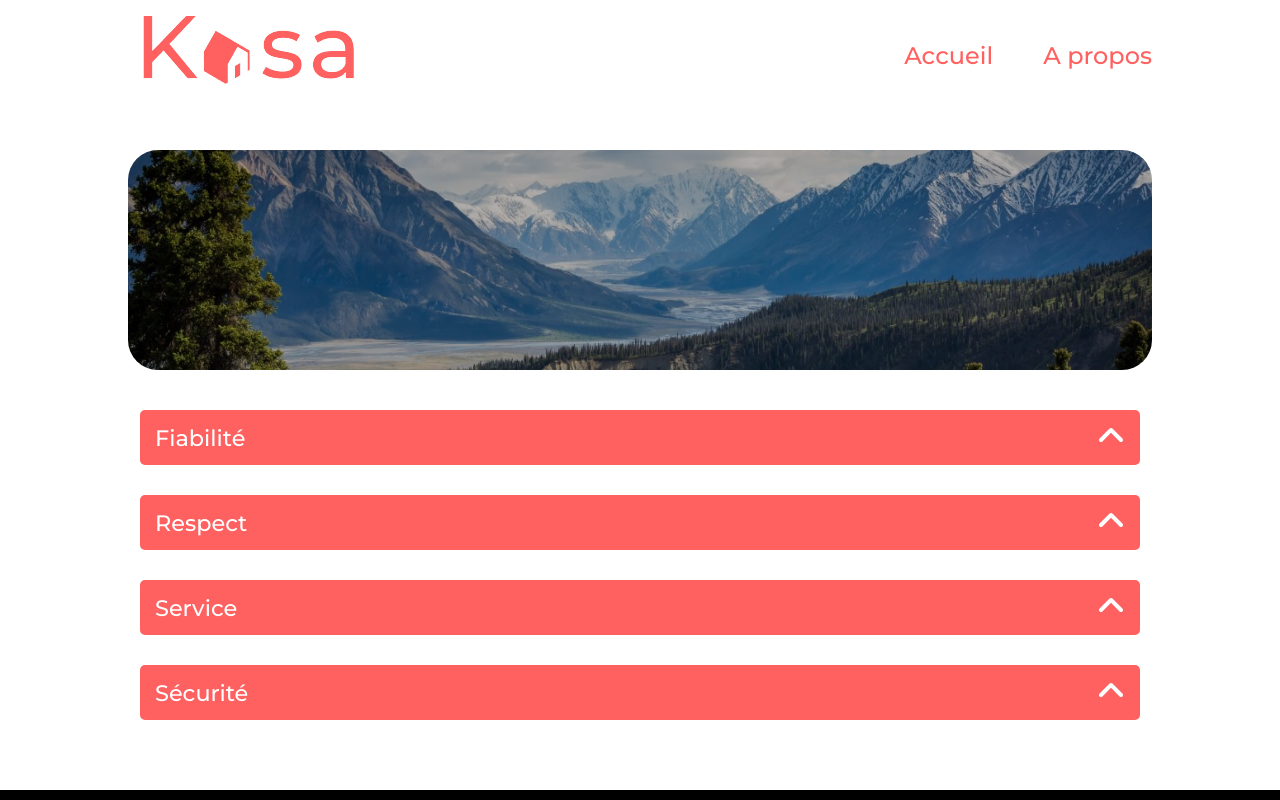
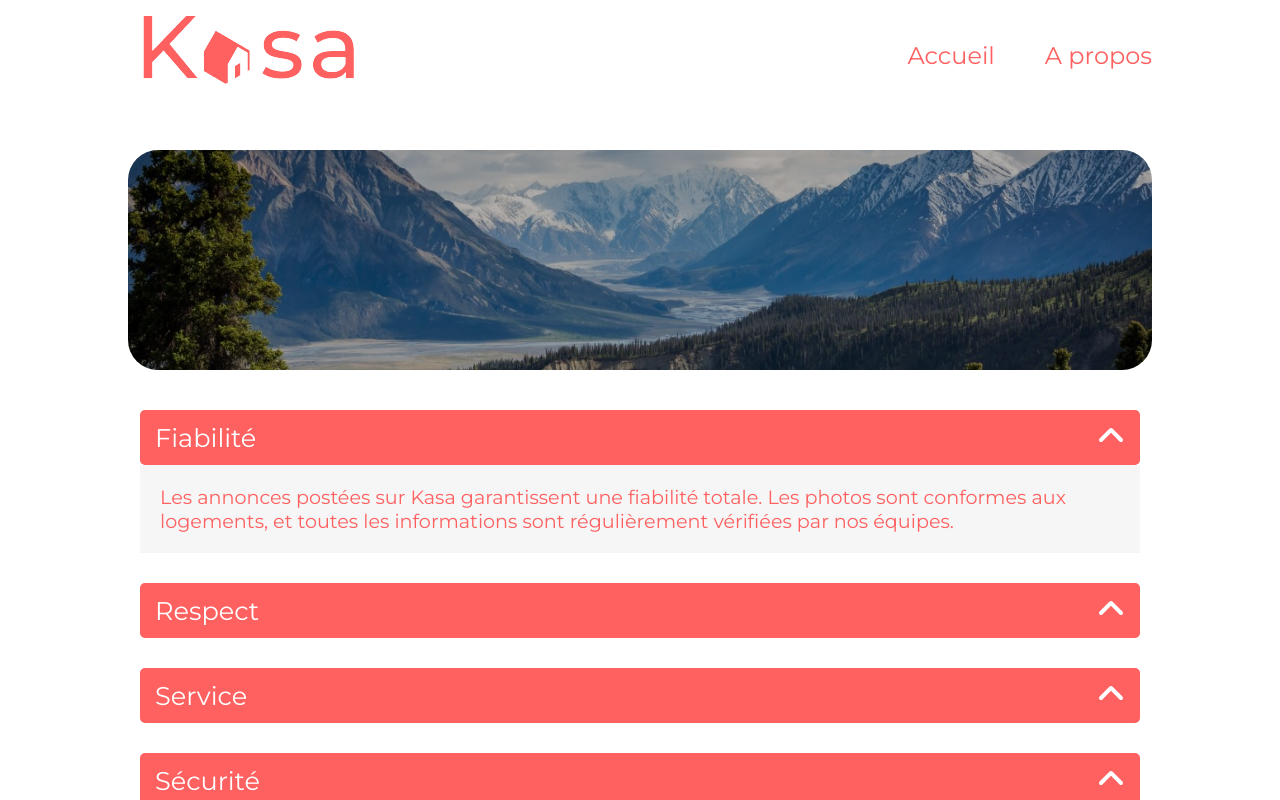
Before and after one commit to SophieBartoli/Kasa, a React (Create React App) app: page /Apropos in a window 1280 px wide. Both pictures are taken after a click on the button 1111 px from the left and 437 px from the top of the page. Shown: the top 800 px of the page. Built offline with nearby package versions, Linux system fonts and the light colour scheme.

Commit message:
Travail sur composant collapse

```diff
--- a/src/App.css
+++ b/src/App.css
@@ -1,4 +1,5 @@
 @import url("https://fonts.googleapis.com/css2?family=Montserrat:wght@500&display=swap");
+@import url("https://fonts.googleapis.com/css2?family=Montserrat:wght@400&display=swap");
 .rootDiv {
   display: flex;
   flex-direction: column;
@@ -134,7 +135,6 @@
   align-items: center;
   justify-content: space-between;
   width: 1000px;
-  margin: 0 0 30px 0;
   border-radius: 5px;
   height: 55px;
   background-color: #FF6060;
@@ -142,7 +142,7 @@
   flex-direction: row;
 }
 .buttonDiv p {
-  font-size: 1.4em;
+  font-size: 1.6em;
   color: white;
   margin: 0 0 0 15px;
   font-family: "Montserrat", sans-serif;
@@ -312,4 +312,21 @@
   color: #FF6060;
 }
 
+.descriptionDiv {
+  margin: 0 0 30px 0;
+  width: 1000px;
+}
+
+.collapseDescription {
+  color: #FF6060;
+  background-color: #F6F6F6;
+  margin: 0 0 0 0;
+  padding: 20px;
+  font-size: 1.2em;
+  font-weight: 400;
+  display: flex;
+  flex-direction: column;
+  font-family: "Montserrat", sans-serif;
+}
+
 /*# sourceMappingURL=App.css.map */
--- a/src/App.js
+++ b/src/App.js
@@ -6,8 +6,10 @@ import Apropos from "./Components/Apropos";
 import Accueil from "./Components/Accueil";
 import Error from "./Components/Error";
 import Logements from "./Components/Logements";
+import { useNavigate } from "react-router-dom";
 
 const App = () => {
+
         ReactDOM.render(
             <React.StrictMode>
                 <Router>
@@ -15,7 +17,8 @@ const App = () => {
                         <Route path="/" element={<Accueil />} />
                         <Route path="/Apropos" element={<Apropos/>} />
                         <Route path="*" element={<Error />} />
-                        <Route path="/logement/:id" element={<Logements/>} />
+                         <Route path="/logement/:id" element={<Logements/>} />
+
                     </Routes>
                 </Router>
             </React.StrictMode>,
--- a/src/App.scss
+++ b/src/App.scss
@@ -1,4 +1,5 @@
 @import url('https://fonts.googleapis.com/css2?family=Montserrat:wght@500&display=swap');
+@import url('https://fonts.googleapis.com/css2?family=Montserrat:wght@400&display=swap');
 
 $primary-color: #FF6060;
 
@@ -182,13 +183,12 @@ $primary-color: #FF6060;
     align-items: center;
     justify-content: space-between;
     width: 1000px;
-    margin: 0 0 30px 0;
     border-radius: 5px;
     @include button;
     @include row;
 
     p {
-        font-size: 1.4em;
+        font-size: 1.6em;
         @include buttonFont;
         @include fontStyle;
     }
@@ -369,3 +369,22 @@ $primary-color: #FF6060;
         color: $primary-color;
     }
 }
+
+
+//// CSS collapse ////
+
+.descriptionDiv {
+    margin: 0 0 30px 0;
+    width: 1000px;
+}
+
+.collapseDescription {
+    color: $primary-color;
+    background-color: #F6F6F6;
+    margin: 0 0 0 0;
+    padding: 20px;
+    font-size: 1.2em;
+    font-weight: 400;
+    @include column;
+    @include fontStyle;
+}
--- a/src/Components/Apropos.js
+++ b/src/Components/Apropos.js
@@ -15,13 +15,17 @@ const Apropos = () => {
           </div>
           <div className="bodyDiv">
             <Collapse
-              collapseText={"Fiabilité"}/>
+              collapseText={"Fiabilité"}
+              collapseDescription={"Les annonces postées sur Kasa garantissent une fiabilité totale. Les photos sont conformes aux logements, et toutes les informations sont régulièrement vérifiées par nos équipes."}/>
             <Collapse
-              collapseText={"Respect"}/>
+              collapseText={"Respect"}
+              collapseDescription={"La bienveillance fait partie des valeurs fondatrices de Kasa. Tout comportement discriminatoire ou de perturbation du voisinage entraînera une exclusion de notre plateforme."}/>
             <Collapse
-              collapseText={"Service"}/>
+              collapseText={"Service"}
+              collapseDescription={" "}/>
             <Collapse
-              collapseText={"Sécurité"}/>
+              collapseText={"Sécurité"}
+              collapseDescription={" "}/>
           </div>
           <Footer/>
         </div>
--- a/src/Components/Collapse.js
+++ b/src/Components/Collapse.js
@@ -1,32 +1,24 @@
-import React, { useState } from 'react';
+import { useState } from 'react';
 import { FontAwesomeIcon } from '@fortawesome/react-fontawesome';
 import { faAngleUp } from '@fortawesome/free-solid-svg-icons';
 
-const Collapse = ({ collapseText }) => {
+const Collapse = ({ collapseText, collapseDescription }) => {
 
     const [open, setOpen] = useState(false);
-    const [close, setClose] = useState(true);
 
-    function Example() {
-        if (close) {
-            return (
-                <>
-                    onClick={() => {setOpen(true); setClose(false)}}
-                </>
-            )}
-            return (
-                <>
-                    onClick={() => {setClose(true); setOpen(false)}}
-                </>
-            )};
-
+    function Toggle() {
+        return setOpen(!open);
+    }
 
     return (
-        <div className="buttonDiv">
-            <p>{ collapseText }</p>
-            <button onClick={ Example }><FontAwesomeIcon icon={faAngleUp} color="white"/></button>
-            { open && <p> Loading... </p> }
-
+        <div>
+            <div className="buttonDiv">
+                <p className="collapseText">{ collapseText }</p>
+                <button onClick={ Toggle }><FontAwesomeIcon icon={faAngleUp} color="white"/></button>
+            </div>
+            <div className='descriptionDiv'>
+                {open && <p className="collapseDescription"> { collapseDescription } </p>}
+            </div>
         </div>
     );
 }
```
Also changed, not shown: 1 other file (tests, documents, lock files or other folders).
